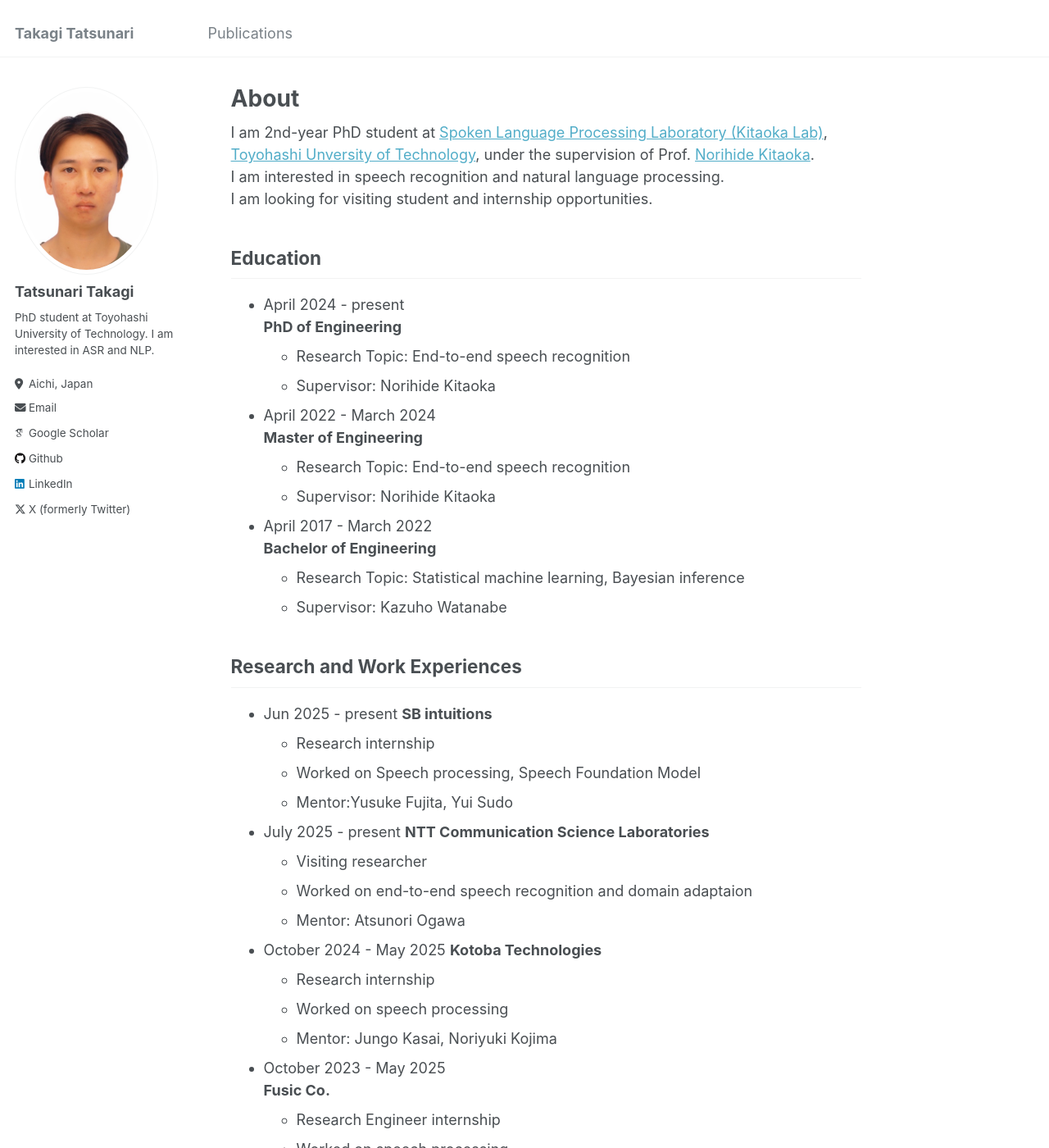
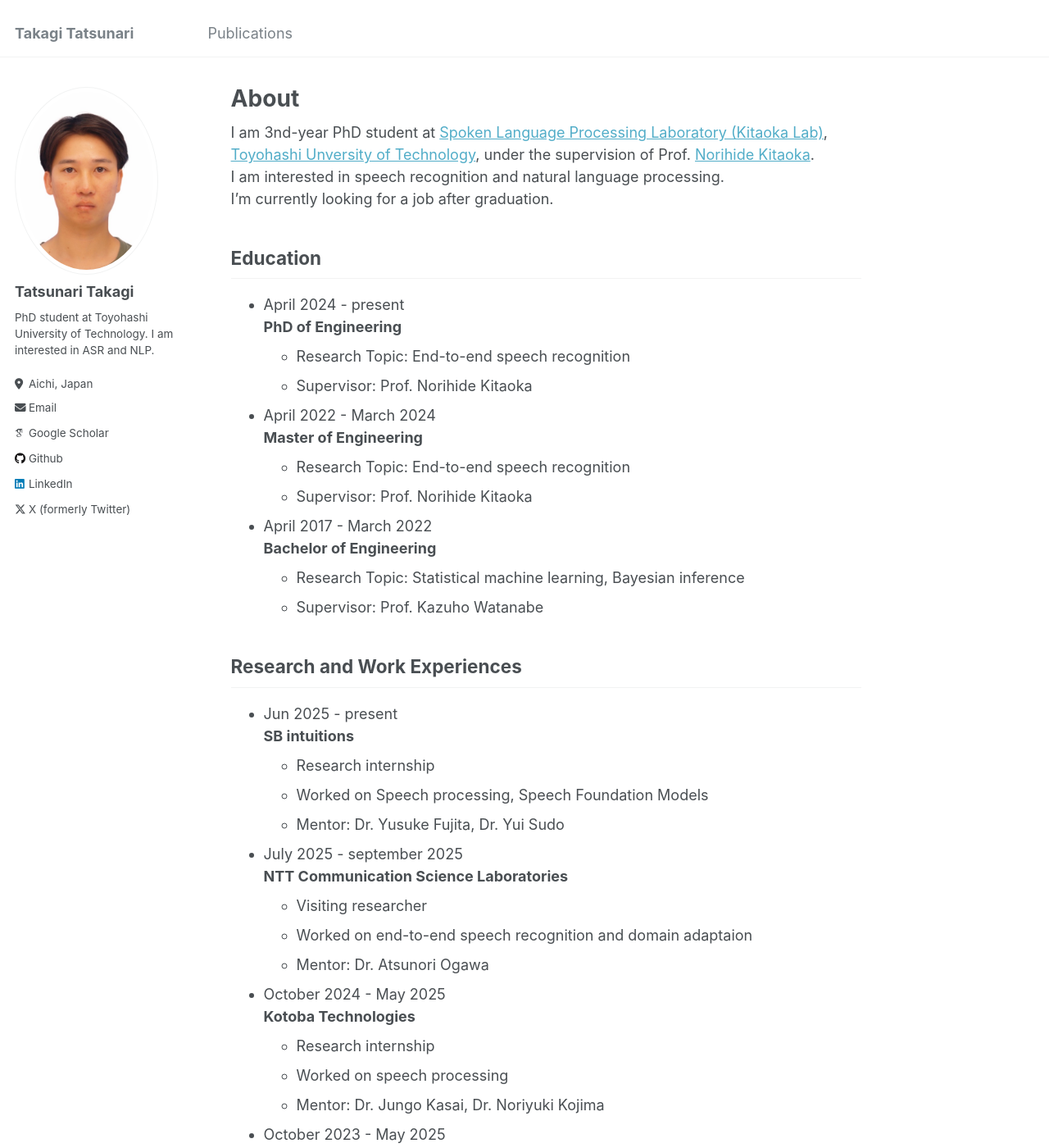
Before and after one commit to takagi171832/takagi171832.github.io, a Jekyll site: the page built from _pages/about.md, in a window 1280 px wide and 1400 px high. Shown: the whole window at 82% size. Built offline with Jekyll 4.4.1, drawn with Linux system fonts in a browser that asks for light colours; some web fonts are replaced; some of the changed text lies outside the part shown.

Commit message:
Update about.md

```diff
--- a/_pages/about.md
+++ b/_pages/about.md
@@ -6,10 +6,9 @@ redirect_from:
   - /about/
   - /about.html
 ---
-I am 2nd-year PhD student at [Spoken Language Processing Laboratory (Kitaoka Lab)](https://slp.cs.tut.ac.jp/), [Toyohashi Unversity of Technology](https://www.tut.ac.jp/english/), under the supervision of Prof. [Norihide Kitaoka](https://sites.google.com/site/norihidekitaokashome/).
+I am 3nd-year PhD student at [Spoken Language Processing Laboratory (Kitaoka Lab)](https://slp.cs.tut.ac.jp/), [Toyohashi Unversity of Technology](https://www.tut.ac.jp/english/), under the supervision of Prof. [Norihide Kitaoka](https://sites.google.com/site/norihidekitaokashome/).
 I am interested in speech recognition and natural language processing.
-I am looking for visiting student and internship opportunities.
-
+I'm currently looking for a job after graduation.
 
 
 Education
@@ -17,37 +16,37 @@ Education
 - April 2024 - present
 **PhD of Engineering**
   - Research Topic: End-to-end speech recognition
-  - Supervisor: Norihide Kitaoka
+  - Supervisor: Prof. Norihide Kitaoka
 
 - April 2022 - March 2024
 **Master of Engineering**
   - Research Topic: End-to-end speech recognition
-  - Supervisor: Norihide Kitaoka
+  - Supervisor: Prof. Norihide Kitaoka
 
 - April 2017 - March 2022
 **Bachelor of Engineering**
   - Research Topic: Statistical machine learning, Bayesian inference
-  - Supervisor: Kazuho Watanabe
+  - Supervisor: Prof. Kazuho Watanabe
 
 Research and Work Experiences
 -----
 - Jun 2025 - present
 **SB intuitions**
   - Research internship
-  - Worked on Speech processing, Speech Foundation Model
-  - Mentor:Yusuke Fujita, Yui Sudo
+  - Worked on Speech processing, Speech Foundation Models
+  - Mentor: Dr. Yusuke Fujita, Dr. Yui Sudo
 
-- July 2025 - present
+- July 2025 - september 2025
 **NTT Communication Science Laboratories**
   - Visiting researcher
   - Worked on end-to-end speech recognition and domain adaptaion
-  - Mentor: Atsunori Ogawa
+  - Mentor: Dr. Atsunori Ogawa
 
 - October 2024 - May 2025
 **Kotoba Technologies**
   - Research internship
   - Worked on speech processing
-  - Mentor: Jungo Kasai, Noriyuki Kojima
+  - Mentor: Dr. Jungo Kasai, Dr. Noriyuki Kojima
 
 - October 2023 - May 2025
 **Fusic Co.**
@@ -55,11 +54,11 @@ Research and Work Experiences
   - Worked on speech processing
   - Mentor: Kai Washizaki, Beomseok Han
 
-- March 2022 - present
+- March 2022 - March 2026
 **NTT Communication Science Laboratories**
   - Collaborative research
   - Worked on end-to-end speech recognition and domain adaptaion
-  - Mentor: Atsunori Ogawa
+  - Mentor: Dr. Atsunori Ogawa
 
 - April 2021 - March 2024
 [**Garage Coffee Company**](https://garagecoffeecompany.jp/)
@@ -79,8 +78,14 @@ Grants
 
 Activities/Talks/Others
 -----
+- [**ICASSP 2025 Paper Reading**](https://icasspeech.connpass.com/event/349764/)
+  - [paper](https://ieeexplore.ieee.org/abstract/document/10890852):Automatic Parkinson’s disease detection from speech: Layer selection vs adaptation of foundation models
 - [**ICASSP 2024 Paper Reading**](https://icasspeech.connpass.com/event/319113/)
   - [paper](https://arxiv.org/abs/2312.17279): Stateful Conformer with Cache-based Inference for Streaming Automatic Speech Recognition (NVIDIA)
+- [Acoustical Society of Japan, ASJ 2025](https://acoustics.jp/awards/student/)
+  - Outstanding Student Presentation Award
+- [**Interspeech 2025 Speech Accessibility Project Challenge**](https://eval.ai/web/challenges/challenge-page/2362/overview)
+  - 3rd Place🥉
 - [**Hack Aichi+2023**](https://jellyware.jp/hackaichi/2023/)
-  - Excellence Award
+  - Excellence Award🥈
   - Company Prize: Higashiyama Corporation
```
